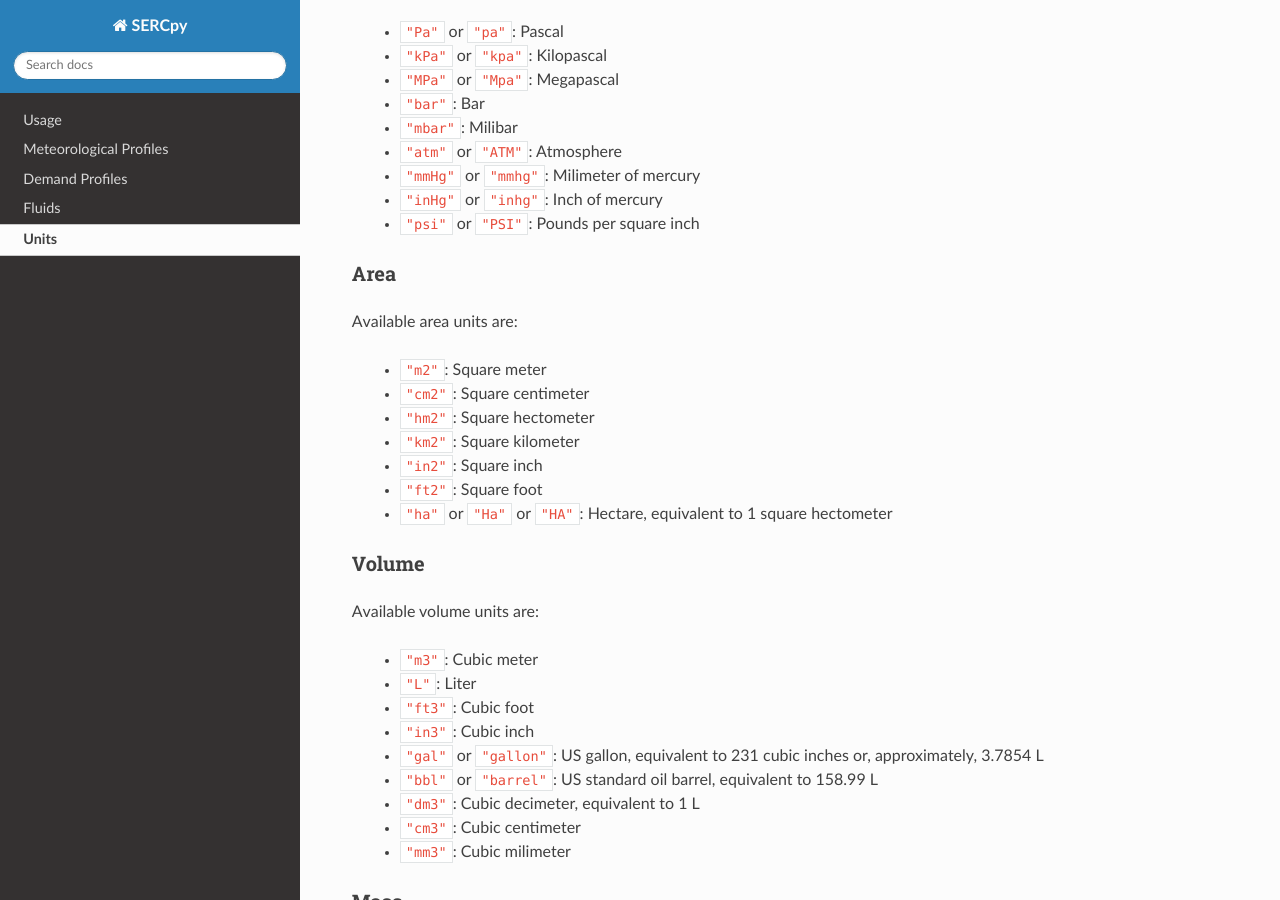
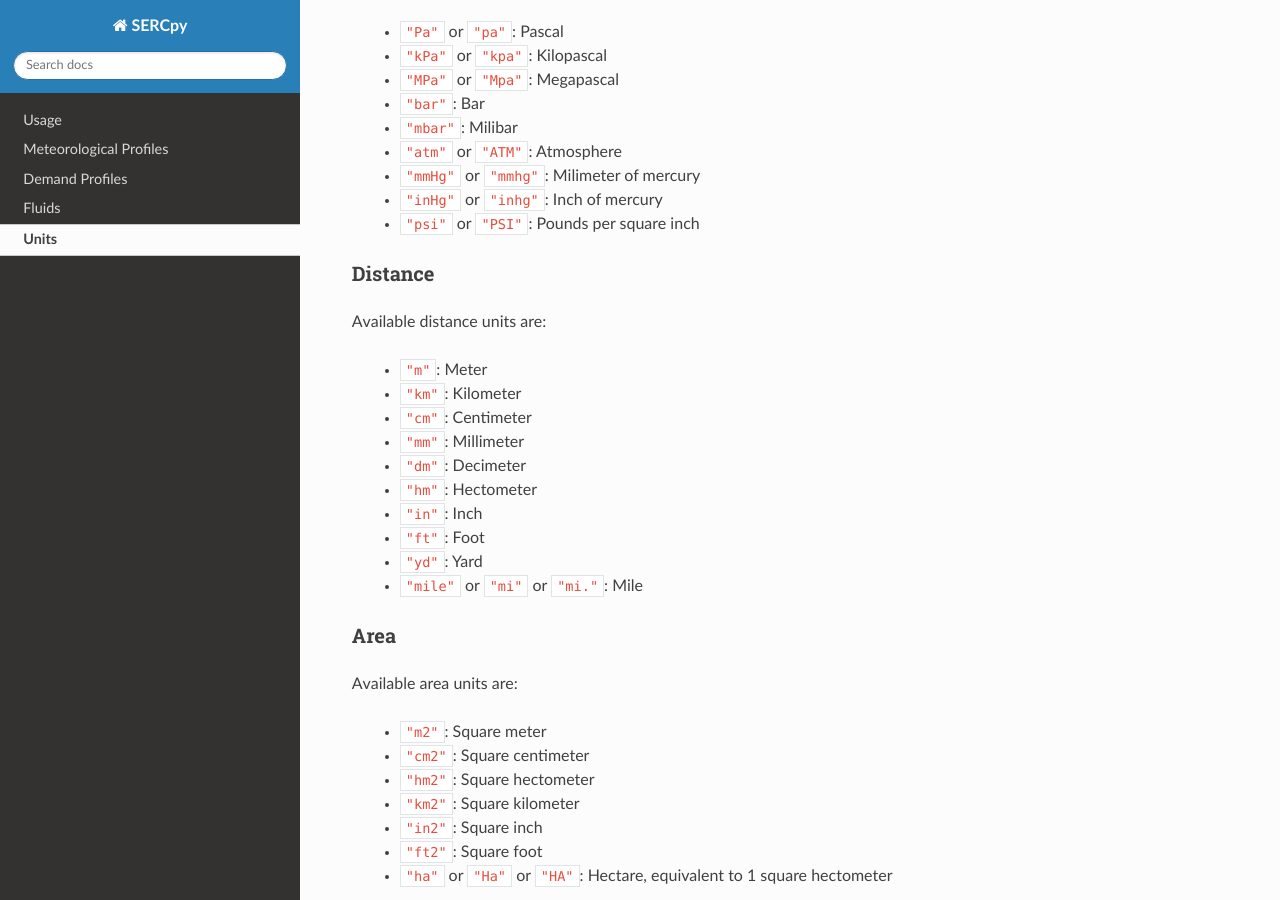
Before and after one commit to serc-chile/SERCpy, a Sphinx documentation site: the page built from docs/source/units.rst, in a window 1280 px wide and 900 px high, scrolled down 1428 px. Built offline with Sphinx 7.4.7 and the Read the Docs theme 3.1.0, drawn with Linux system fonts in a browser that asks for light colours; pages that are not in the unit, such as notebooks, are missing from menus.

Commit message:
Update units.rst

```diff
--- a/docs/source/units.rst
+++ b/docs/source/units.rst
@@ -64,6 +64,22 @@ Available pressure units are:
   - `"mmHg"` or `"mmhg"`: Milimeter of mercury
   - `"inHg"` or `"inhg"`: Inch of mercury
   - `"psi"` or `"PSI"`: Pounds per square inch
+
+Distance
+~~~~~~~~
+
+Available distance units are:
+
+  - `"m"`: Meter
+  - `"km"`: Kilometer
+  - `"cm"`: Centimeter
+  - `"mm"`: Millimeter
+  - `"dm"`: Decimeter
+  - `"hm"`: Hectometer
+  - `"in"`: Inch
+  - `"ft"`: Foot
+  - `"yd"`: Yard
+  - `"mile"` or `"mi"` or `"mi."`: Mile
 
 Area
 ~~~~
```
